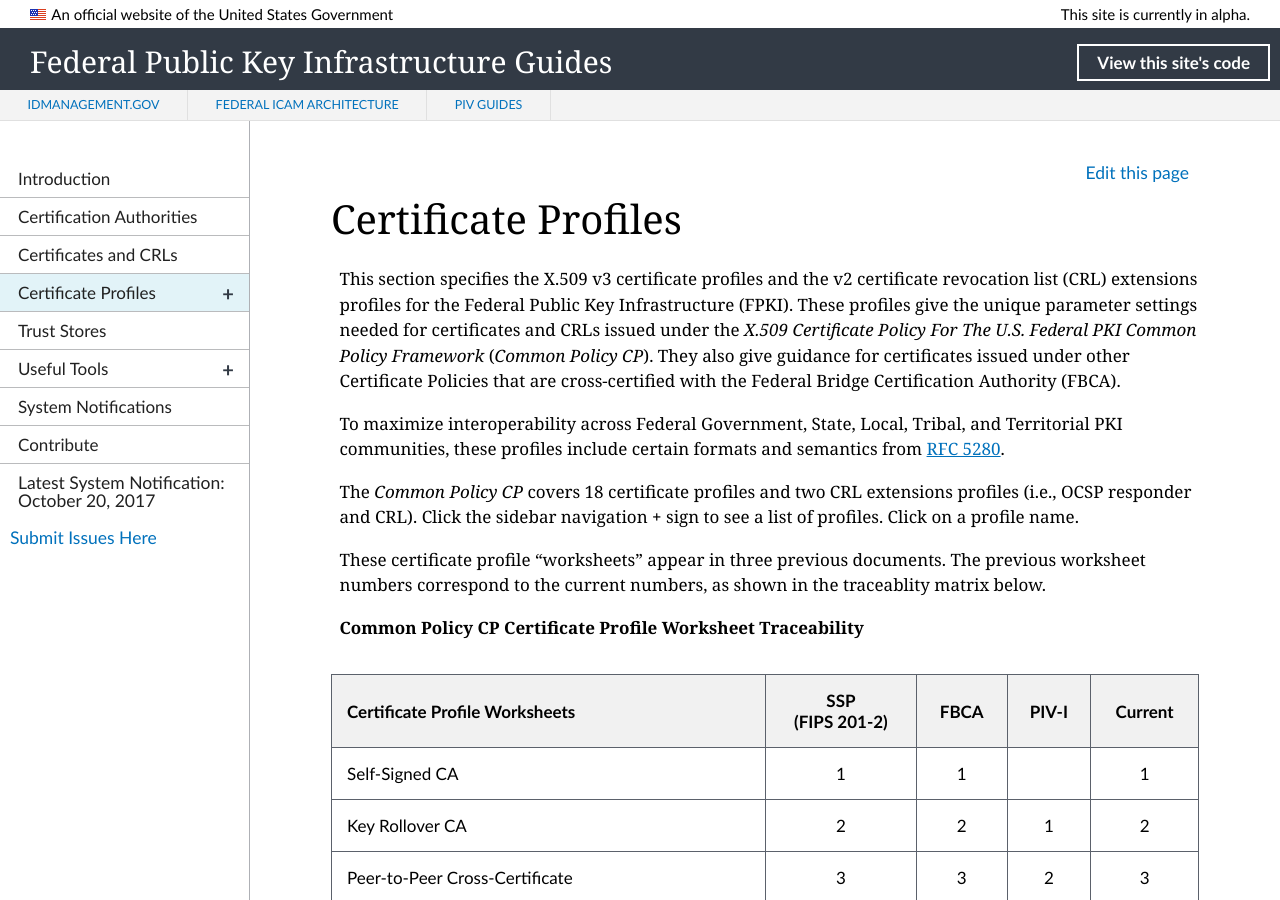
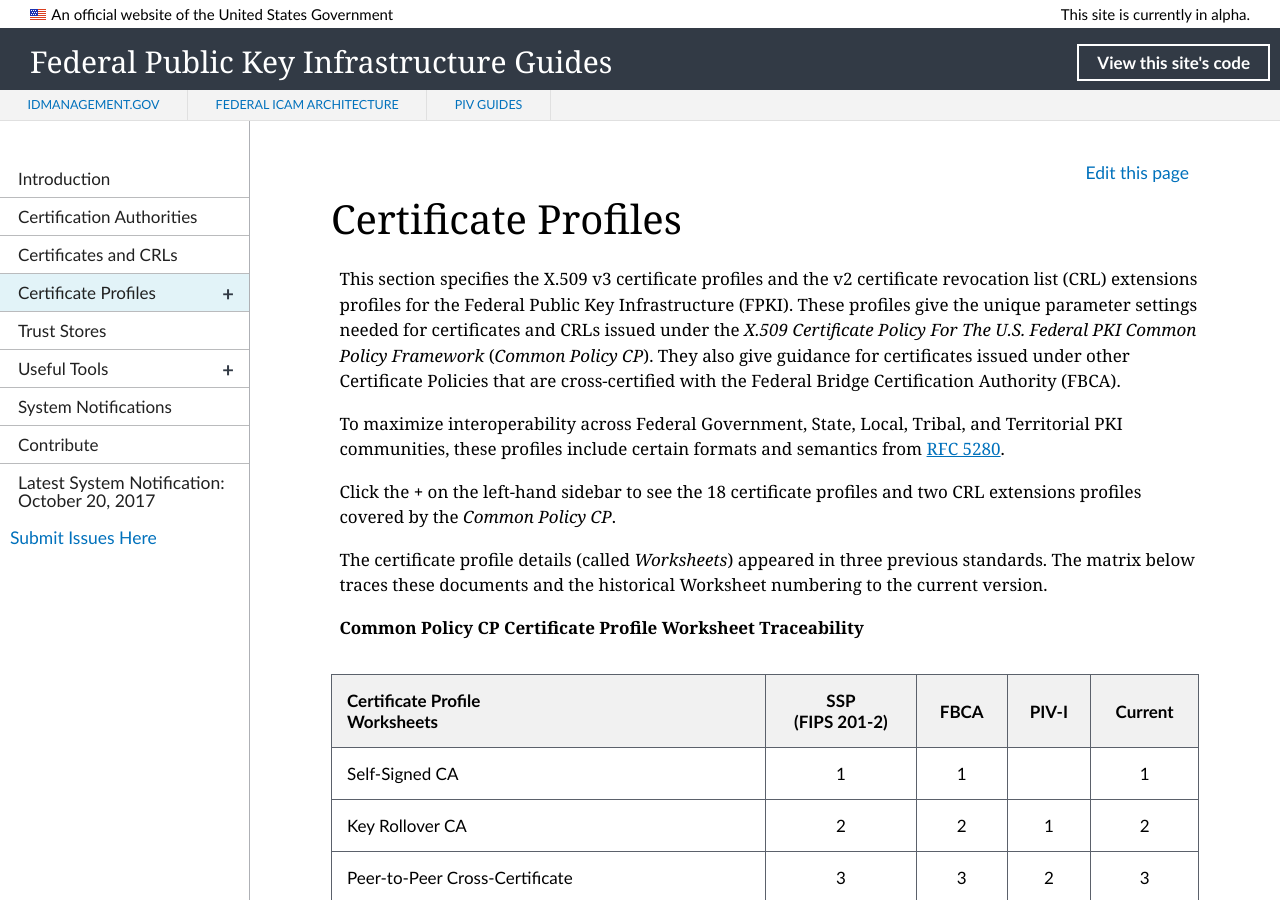
Before and after one commit to GSA/fpki-guides, a Jekyll site: the page built from pages/fpki_certificate_profiles.md, in a window 1280 px wide and 900 px high. Built offline with Jekyll 4.4.1, drawn with Linux system fonts in a browser that asks for light colours; nearby versions of some CDN libraries; library files that are not in the unit come from our copies.

Commit message:
Update fpki_certificate_profiles.md
Content updates

```diff
--- a/pages/fpki_certificate_profiles.md
+++ b/pages/fpki_certificate_profiles.md
@@ -8,13 +8,13 @@ This section specifies the X.509 v3 certificate profiles and the v2 certificate
 
 To maximize interoperability across Federal Government, State, Local, Tribal, and Territorial PKI communities,<!--Is this what Wendy meant by "outside Fed Govt?"--> these profiles include certain formats and semantics from [RFC 5280](#rfc-5280).
 
-The _Common Policy CP_ covers 18 certificate profiles and two CRL extensions profiles (i.e., OCSP responder and CRL). Click the sidebar navigation **+** sign to see a list of profiles. Click on a profile name.
+Click the **+** on the left-hand sidebar to see the 18 certificate profiles and two CRL extensions profiles covered by the _Common Policy CP_.
 
-These certificate profile "worksheets" appear in three previous documents. The previous worksheet numbers correspond to the current numbers, as shown in the traceablity matrix below.
+The certificate profile details (called _Worksheets_) appeared in three previous standards. The matrix below traces these documents and the historical Worksheet numbering to the current version.
 
 **Common Policy CP Certificate Profile Worksheet Traceability**
 
-| **Certificate Profile Worksheets**   | **SSP**<BR>**(FIPS 201-2)**        | **FBCA**     | **PIV-I**     | **Current**   |
+| **Certificate Profile<BR>Worksheets**   | **SSP**<BR>**(FIPS 201-2)**        | **FBCA**     | **PIV-I**     | **Current**   |
 | :----------------------------------  | :------:        | :-----------:      | :-----------:      | :-----------:      |
 | Self-Signed CA                       | 1              | 1            |               | 1             |
 | Key Rollover CA                      | 2              | 2            |  1            | 2             |
```
